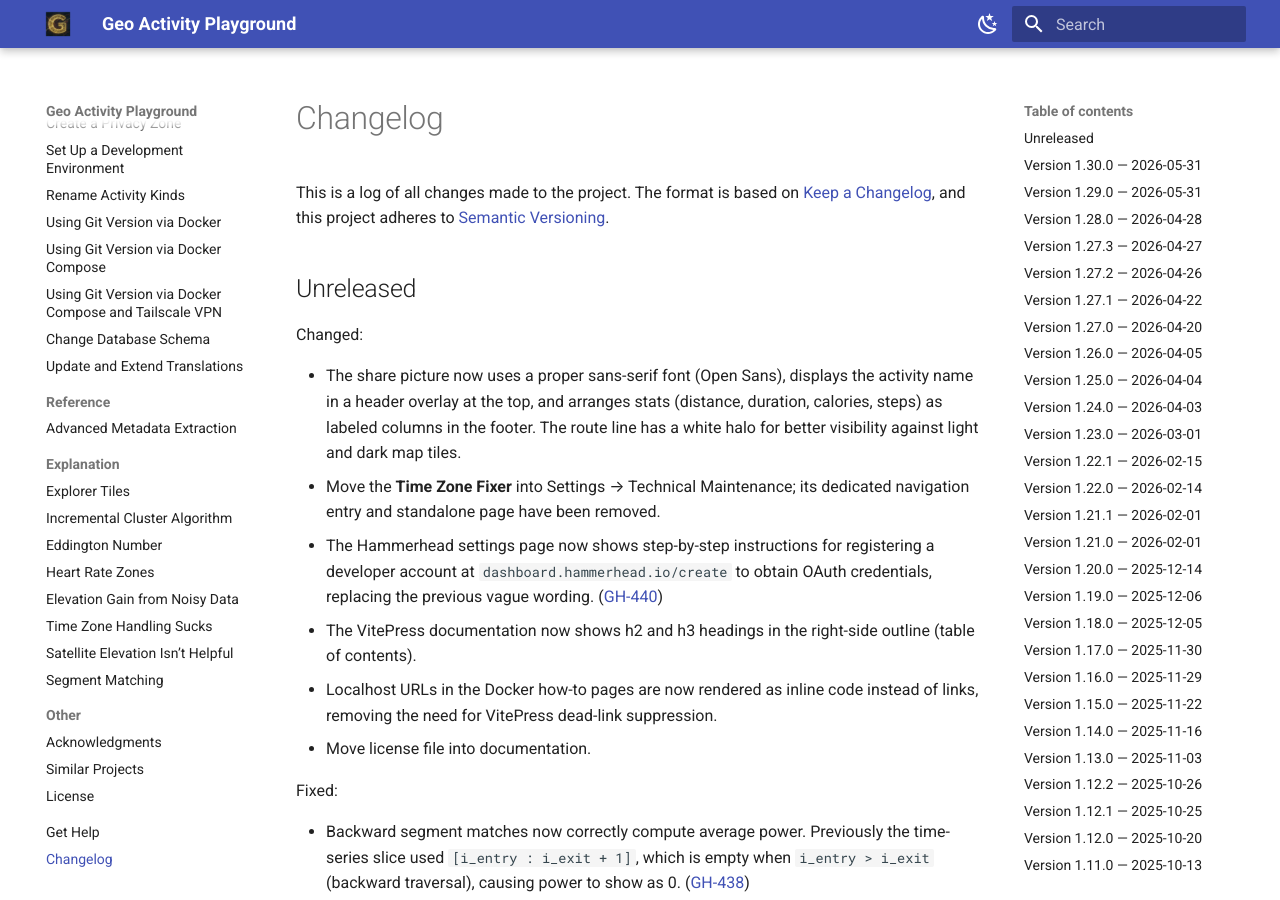
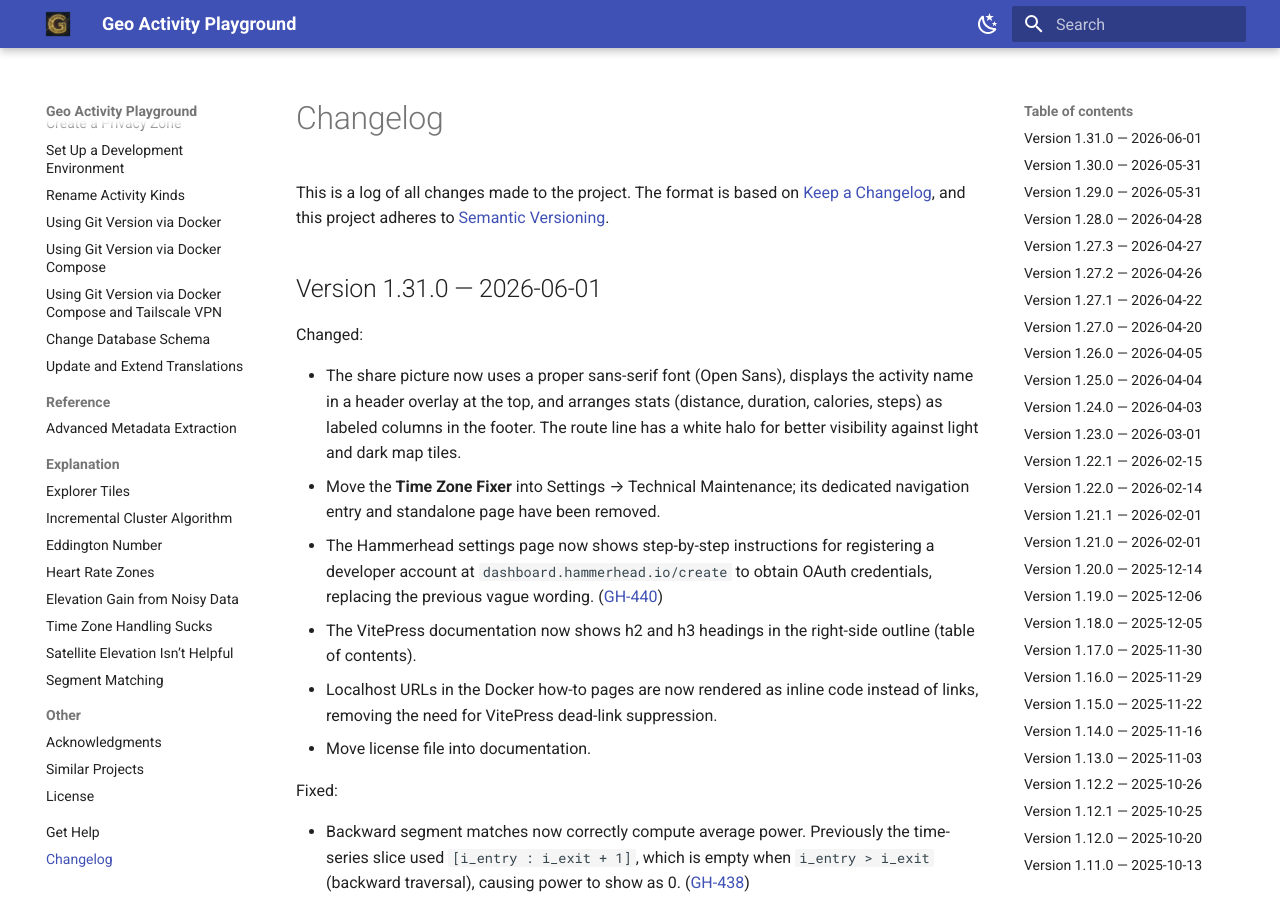
Before and after one commit to martin-ueding/geo-activity-playground, an MkDocs documentation site: the page built from docs/changelog.md, in a window 1280 px wide and 900 px high. Built offline with MkDocs 1.6.1 and Material for MkDocs 9.7.7, drawn with Linux system fonts in a browser that asks for light colours.

Commit message:
chore: bump version to 1.31.0

```diff
--- a/docs/changelog.md
+++ b/docs/changelog.md
@@ -15,7 +15,7 @@ Types of changes
 
 <!-- next version below this line -->
 
-## Unreleased
+## Version 1.31.0 — 2026-06-01
 
 Changed:
 
--- a/pyproject.toml
+++ b/pyproject.toml
@@ -1,6 +1,6 @@
 [project]
 name = "geo-activity-playground"
-version = "1.30.0"
+version = "1.31.0"
 description = "Analysis of geo data activities like rides, runs or hikes."
 authors = [{ name = "Martin Ueding", email = "mu@martin-ueding.de" }]
 license = { text = "MIT" }
```
Also changed, not shown: 1 other file.
